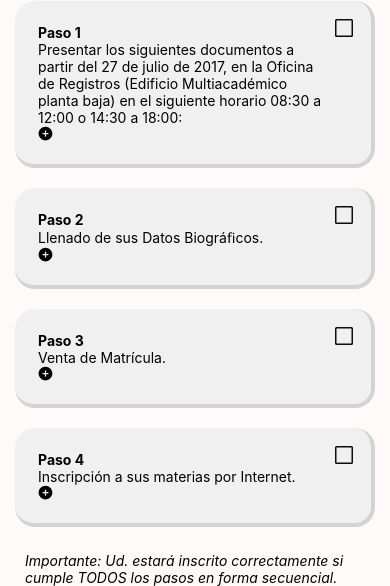
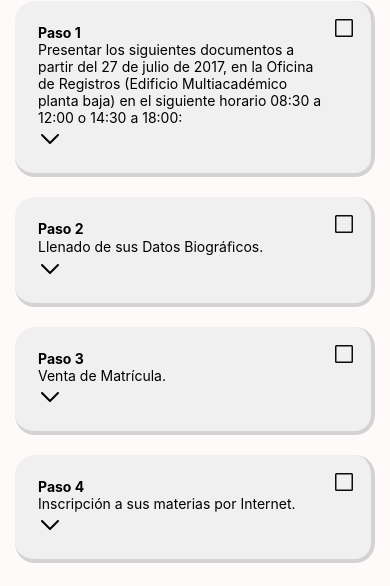
Before and after one commit to Abdiel49/tramites, a React Native app: screen /tramiteInscripcion in a window 390 px wide. Shown: the part 125-711 px from the top of the page. Built offline with nearby package versions, Linux system fonts and the light colour scheme.

Commit message:
create new icons arrow up and arrow down

```diff
--- a/components/seemore/SeeMore.js
+++ b/components/seemore/SeeMore.js
@@ -1,15 +1,18 @@
-import React, { useState } from 'react'
-import { Pressable } from 'react-native'
-import Minus from './svg/Minus'
-import Plus from './svg/Plus'
+import React, { useState } from 'react';
+import { Pressable } from 'react-native';
+import DownArrow from './svg/DownArrow';
+import UpArrow from './svg/UpArrow';
 
-export default function SeeMore({ value = false, onPress}) {
-  const [check, setCheck] = useState( value );
+export default function SeeMore({
+    value = false,
+    onPress
+}) {
+  // const [check, setCheck] = useState( value );
   return (
     <Pressable
-      // onPress={ () => onPress() }
+      onPress={ () => onPress() }
     >
-      { value ? <Minus /> : <Plus /> }
+      { value ? <UpArrow /> : <DownArrow /> }
     </Pressable>
   )
 }
--- /dev/null
+++ b/components/seemore/svg/DownArrow.js
@@ -0,0 +1,25 @@
+import * as React from "react";
+import Svg, { Path } from "react-native-svg";
+
+function DownArrow(props) {
+  return (
+    <Svg
+      xmlns="http://www.w3.org/2000/svg"
+      aria-hidden="true"
+      width={24}
+      height={24}
+      {...props}
+    >
+      <Path
+        d="M4 9l8 8 8-8"
+        stroke="#000"
+        strokeWidth={2}
+        strokeLinecap="round"
+        strokeLinejoin="round"
+        fill="none"
+      />
+    </Svg>
+  );
+}
+
+export default DownArrow;
--- a/components/seemore/svg/Minus.js
+++ /dev/null
@@ -1,24 +0,0 @@
-import * as React from "react"
-import Svg, { Path } from "react-native-svg"
-
-function Minus(props) {
-  return (
-    <Svg
-      xmlns="http://www.w3.org/2000/svg"
-      aria-hidden="true"
-      width="1em"
-      height="1em"
-      viewBox="0 0 24 24"
-      {...props}
-    >
-      <Path
-        fillRule="evenodd"
-        clipRule="evenodd"
-        d="M12 1C5.925 1 1 5.925 1 12s4.925 11 11 11 11-4.925 11-11S18.075 1 12 1zM8 11a1 1 0 100 2h8a1 1 0 100-2H8z"
-        fill="currentColor"
-      />
-    </Svg>
-  )
-}
-
-export default Minus
--- a/components/seemore/svg/Plus.js
+++ /dev/null
@@ -1,24 +0,0 @@
-import * as React from "react"
-import Svg, { Path } from "react-native-svg"
-
-function Plus(props) {
-  return (
-    <Svg
-      xmlns="http://www.w3.org/2000/svg"
-      aria-hidden="true"
-      width="1em"
-      height="1em"
-      viewBox="0 0 24 24"
-      {...props}
-    >
-      <Path
-        fillRule="evenodd"
-        clipRule="evenodd"
-        d="M12 1C5.925 1 1 5.925 1 12s4.925 11 11 11 11-4.925 11-11S18.075 1 12 1zm1 15a1 1 0 11-2 0v-3H8a1 1 0 110-2h3V8a1 1 0 112 0v3h3a1 1 0 110 2h-3v3z"
-        fill="currentColor"
-      />
-    </Svg>
-  )
-}
-
-export default Plus
--- /dev/null
+++ b/components/seemore/svg/UpArrow.js
@@ -0,0 +1,25 @@
+import * as React from "react"
+import Svg, { Path } from "react-native-svg"
+
+function UpArrow(props) {
+  return (
+    <Svg
+      xmlns="http://www.w3.org/2000/svg"
+      aria-hidden="true"
+      width={24}
+      height={24}
+      {...props}
+    >
+      <Path
+        d="M4 15l8-8 8 8"
+        stroke="#000"
+        strokeWidth={2}
+        strokeLinecap="round"
+        strokeLinejoin="round"
+        fill="none"
+      />
+    </Svg>
+  )
+}
+
+export default UpArrow;
```
